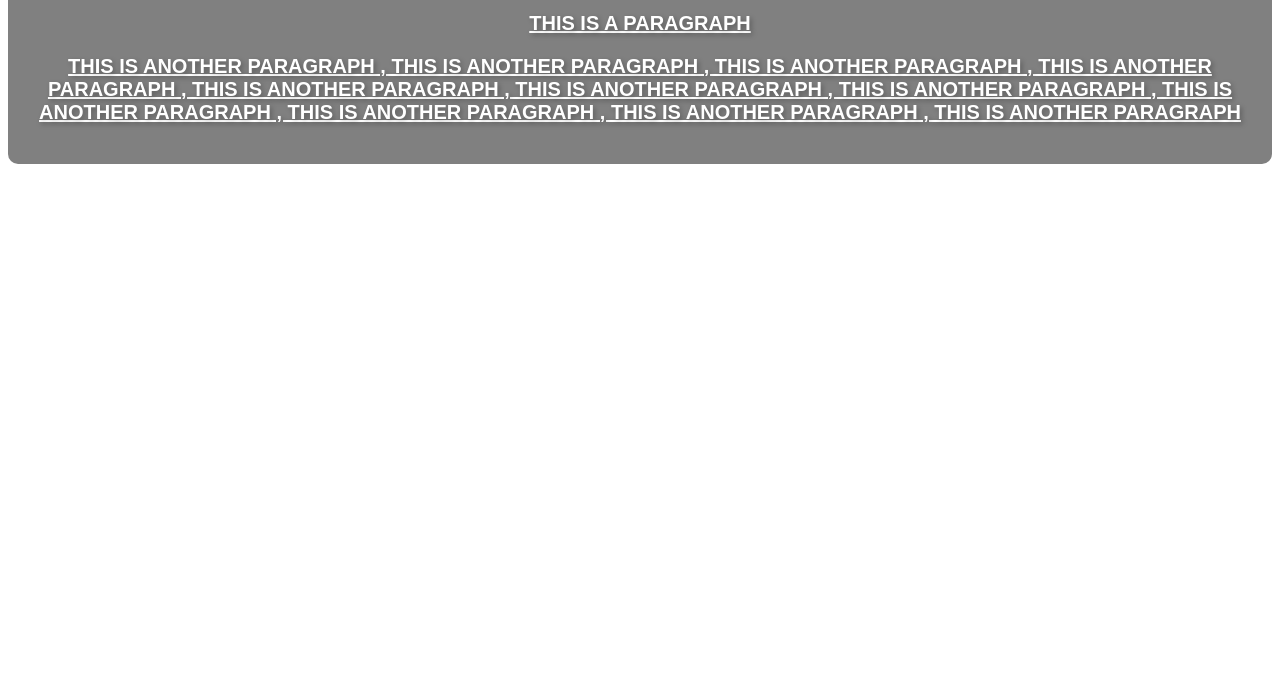
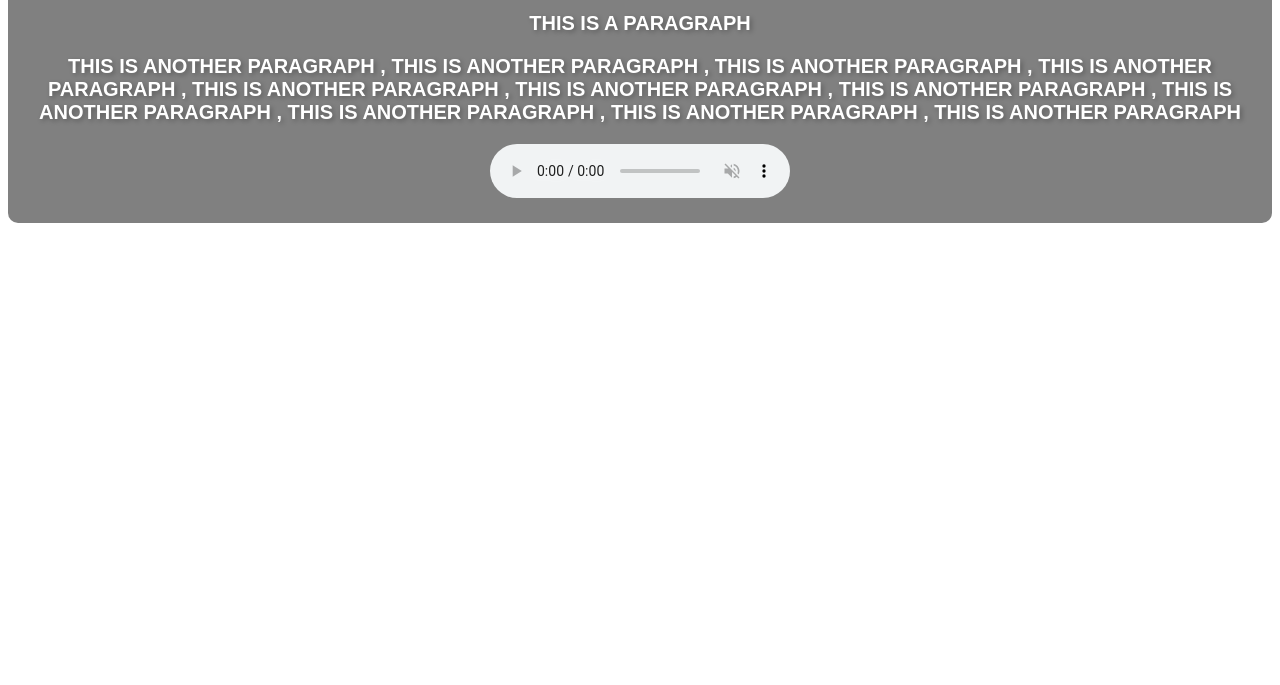
Before and after one commit to MoCodeSmither/Testing, a plain HTML site: page index.html in a window 1280 px wide. Shown: the part 115-800 px from the top of the page. Drawn offline with Linux system fonts and the light colour scheme.

Commit message:
I made an audio :)

```diff
--- a/index.html
+++ b/index.html
@@ -11,6 +11,8 @@
         <h1>Hello World</h1>
         <p>This is a paragraph</p>
         <p> This is another paragraph , this is another paragraph , this is another paragraph , this is another paragraph , this is another paragraph , this is another paragraph , this is another paragraph , this is another paragraph , this is another paragraph , this is another paragraph , this is another paragraph </p>
+        <audio src="conan.mp3" autoplay loop controls muted>
     </div>
+
 </body>
 </html>
--- a/style.css
+++ b/style.css
@@ -8,6 +8,6 @@
     font-size: 20px;
     font-weight: bold;
     text-transform: uppercase;
-    text-decoration: underline;
+    text-decoration: none;
     text-shadow: 2px 2px 5px rgba(0,0,0,0.3)
 }
```
Also changed, not shown: 01.webp (added), 1 other file.
